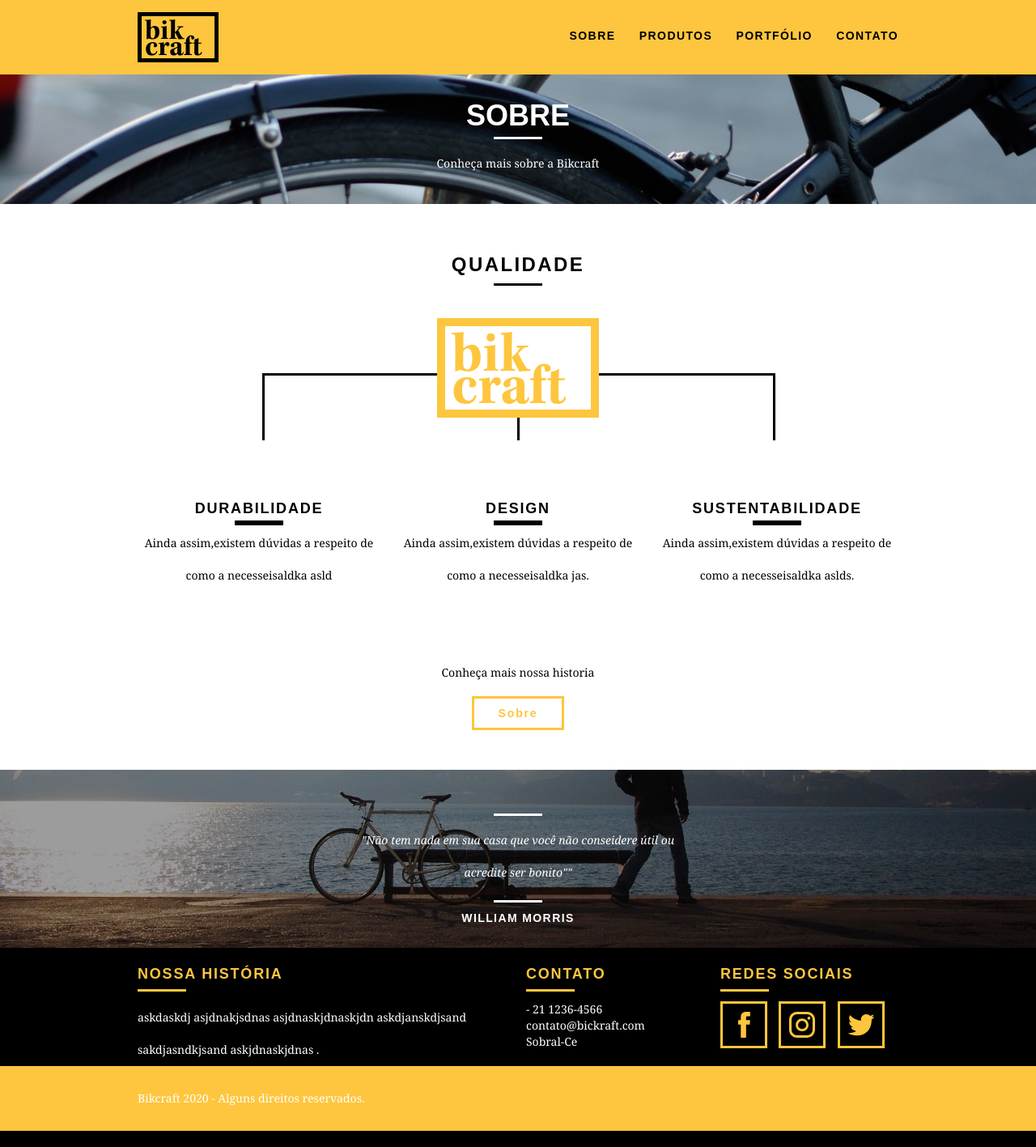
After one commit to Fabriciox7/Bikcraft, a PHP site: page /sobre.html in a window 1280 px wide. The commit adds this page. Shown: the whole page at 81% size. Run offline with PHP 8.4, Linux system fonts and the light colour scheme.

Commit message:
cabeçalho pag.sobre

```diff
--- /dev/null
+++ b/css/sobre.css
@@ -0,0 +1,4 @@
+.interna-sobre {
+  background: url("../img/bg-sobre.jpg") no-repeat center;
+
+}
--- a/css/style.css
+++ b/css/style.css
@@ -8,7 +8,7 @@ p {
   font-family: Georgia, 'Times New Roman', Times, serif;
   font-size: 14px;
   line-height: 40px;
-  color: #000;
+
 }
 
 .btn {
@@ -139,6 +139,33 @@ img {
   display: block;
 }
 
+/* Introdução interna */
+.introducao-interna {
+  width: 100%;
+  margin-top: 92px;
+  height: 160px;
+  background-size: cover;
+  text-align: center;
+  color: #fff;
+}
+
+.introducao-interna h1 {
+  font-size: 36px;
+  color: #fff;
+  font-weight: bold;
+  text-transform: uppercase;
+  padding-top: 30px;
+}
+
+.introducao-interna h1:after {
+  content: "";
+  display: block;
+  width: 60px;
+  height: 3px;
+  background: #fff;
+  margin: 6px auto 10px auto;
+}
+
 /*Produtos*/
 
 .produtos {
@@ -180,7 +207,7 @@ img {
 
 .call-to-action {
   text-align: center;
-  padding-top: 40px;
+  padding-top: 20px;
   clear: both;
 }
 
@@ -268,6 +295,7 @@ img {
   background-size: cover;
   text-align: center;
   padding-top: 40px;
+
 }
 
 .quebra .quote-externo {
--- /dev/null
+++ b/sobre.html
@@ -0,0 +1,125 @@
+<!DOCTYPE html>
+<html lang="pt-br">
+
+<head>
+  <meta charset="utf-8">
+  <title>Bikcraft - Sobre</title>
+  <link rel="stylesheet" href="css/normalize.css">
+  <link rel="stylesheet" href="css/reset.css">
+  <link rel="stylesheet" href="css/grid.css">
+  <link rel="stylesheet" href="css/style.css">
+  <link rel="stylesheet" href="css/sobre.css">
+</head>
+
+<body>
+  <header class="header">
+    <div class="container">
+      <a href="index.html" class="grid-4">
+        <img src="img/bikcraft.svg" alt="Bikcraft">
+      </a>
+      <nav class="header_menu grid-12">
+        <ul>
+          <li><a href="sobre.html">Sobre</a></li>
+          <li><a href="produtos.html">Produtos</a></li>
+          <li><a href="portfolio.html">Portfólio</a></li>
+          <li><a href="contato.html">Contato</a></li>
+        </ul>
+      </nav>
+    </div>
+  </header>
+
+  <section class="introducao-interna  interna-sobre">
+    <div class="container">
+      <h1>Sobre</h1>
+      <p>Conheça mais sobre a Bikcraft</p>
+    </div>
+  </section>
+
+  <section class="qualidade container">
+    <h2 class="subtitulo">qualidade </h2>
+    <img src="img/bikcraft-qualidade.svg" alt="Bikcraft">
+
+    <ul class="qualidade_list">
+      <li class="grid-1-3">
+        <h3>Durabilidade</h3>
+        <p>Ainda assim,existem dúvidas a respeito de como a necesseisaldka asld</p>
+      </li>
+      <li class="grid-1-3">
+        <h3>Design</h3>
+        <p>Ainda assim,existem dúvidas a respeito de como a necesseisaldka jas.</p>
+      </li>
+      <li class="grid-1-3">
+        <h3>Sustentabilidade</h3>
+        <p>Ainda assim,existem dúvidas a respeito de como a necesseisaldka aslds.</p>
+      </li>
+    </ul>
+
+    <div class="call-to-action">
+      <p>Conheça mais nossa historia</p>
+      <a href="produtos.html" class="btn btn-preto ">Sobre</a>
+    </div>
+
+  </section>
+  <section class="quebra">
+
+    <blockquote class="container quote-externo">
+      <p>
+        "Não tem nada em sua casa que você não conseidere útil ou acredite ser bonito""
+      </p>
+      <cite>WILLIAM MORRIS</cite>
+    </blockquote>
+  </section>
+
+  <footer class="">
+    <div class="footer">
+      <div class="container">
+        <div class="grid-8 footer_historia">
+          <h3>Nossa história</h3>
+          <p>askdaskdj asjdnakjsdnas asjdnaskjdnaskjdn askdjanskdjsand sakdjasndkjsand askjdnaskjdnas .</p>
+        </div>
+        <div class="grid-4 footer_contato">
+          <h3>Contato</h3>
+          <ul>
+            <li> - 21 1236-4566</li>
+            <li> contato@bickraft.com</li>
+            <li>Sobral-Ce</li>
+          </ul>
+        </div>
+        <div class="grid-4 footer-redes">
+          <h3>Redes Sociais</h3>
+          <ul>
+            <li>
+              <a href="#" target="_blank">
+                <img src="img/redes-sociais/facebook.svg" alt="facebook">
+              </a>
+            </li>
+
+            <li>
+              <a href="#" target="_blank">
+                <img src="img/redes-sociais/instagram.svg" alt="instagram">
+              </a>
+            </li>
+
+            <li>
+              <a href="#" target="_blank">
+                <img src="img/redes-sociais/twitter.svg" alt="twitter">
+              </a>
+            </li>
+          </ul>
+        </div>
+      </div>
+      <!-- COPYRIGHT -->
+      <div class="copy">
+        <div class="container">
+          <p class="grid-16">
+            Bikcraft 2020 - Alguns direitos reservados.
+          </p>
+        </div>
+
+      </div>
+
+    </div>
+  </footer>
+</body>
+
+</html>
```
